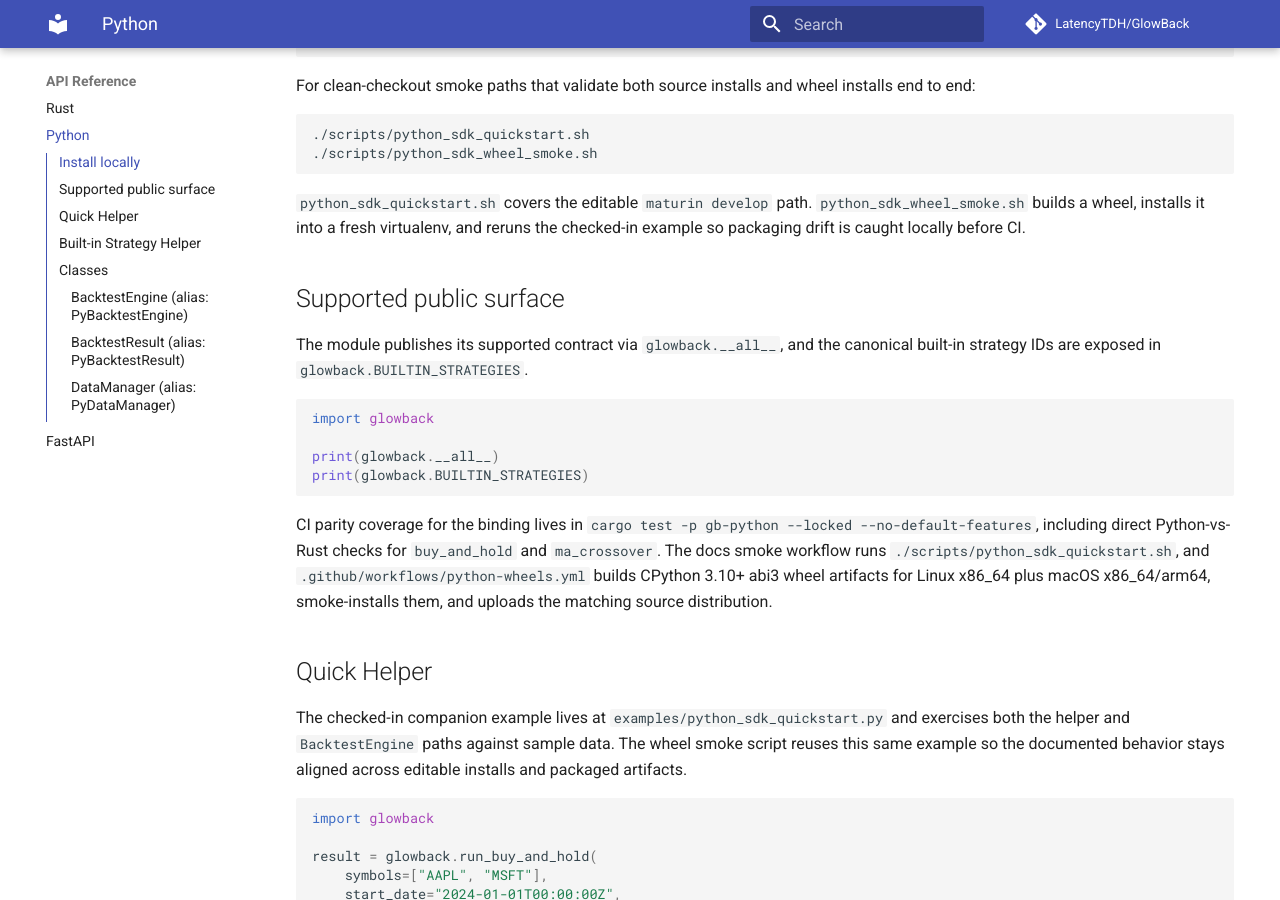
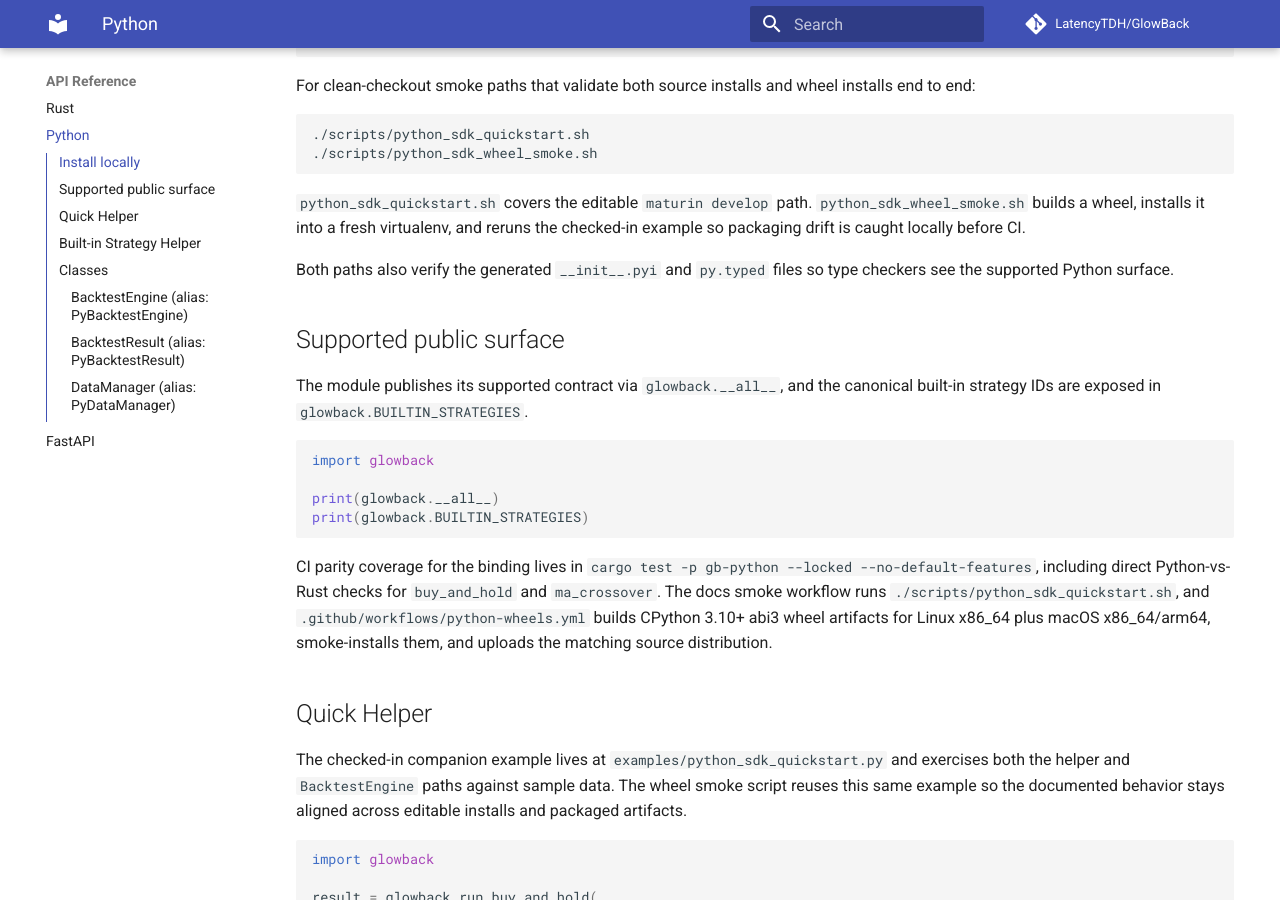
Before and after one commit to LatencyTDH/GlowBack, an MkDocs documentation site: the page built from docs/api/python.md, in a window 1280 px wide and 900 px high, scrolled down 388 px. Built offline with MkDocs 1.6.1 and Material for MkDocs 9.7.7, drawn with Linux system fonts in a browser that asks for light colours; comment, search, counter and statistics services are not loaded.

Commit message:
fix: ship typed Python stubs (#163)

````diff
--- a/docs/api/python.md
+++ b/docs/api/python.md
@@ -19,6 +19,8 @@ For clean-checkout smoke paths that validate both source installs and wheel inst
 ```
 
 `python_sdk_quickstart.sh` covers the editable `maturin develop` path. `python_sdk_wheel_smoke.sh` builds a wheel, installs it into a fresh virtualenv, and reruns the checked-in example so packaging drift is caught locally before CI.
+
+Both paths also verify the generated `__init__.pyi` and `py.typed` files so type checkers see the supported Python surface.
 
 ## Supported public surface
 
````
Also changed, not shown: 3 other files.
